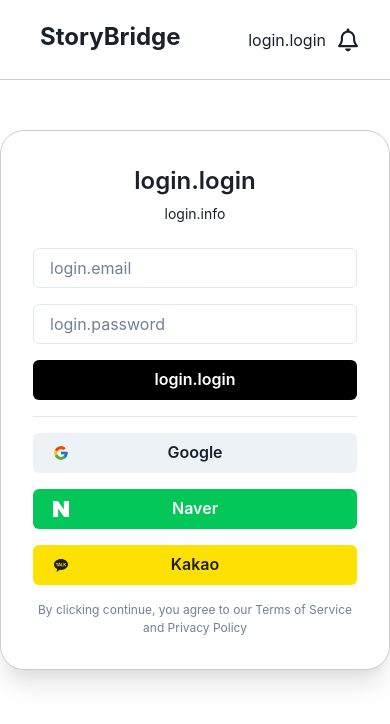
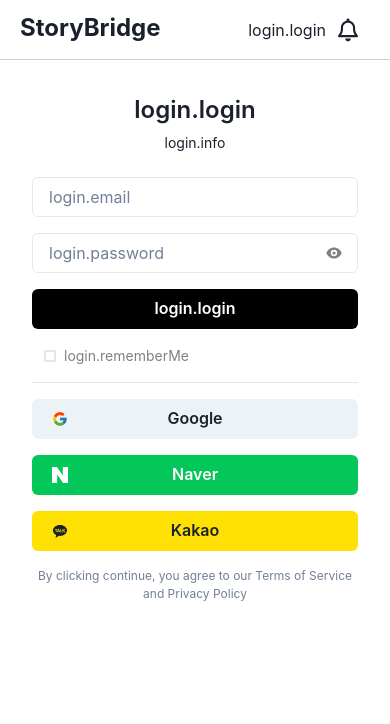
Before and after one commit to StoryBridgeTeam/FE, a React (Create React App) app in the folder fe/: page / in a window 390 px wide. Shown: the top 724 px of the page. Built offline with nearby package versions, Linux system fonts and the light colour scheme.

Commit message:
[Design, Feat] 모바일 환경 디자인 수정, 로그인 폼 훅 작성

```diff
--- a/fe/src/domains/login/LoginPage.tsx
+++ b/fe/src/domains/login/LoginPage.tsx
@@ -1,12 +1,14 @@
-import { VStack, Flex } from "@chakra-ui/react";
+import { VStack, Flex, useBreakpointValue } from "@chakra-ui/react";
 import LoginAppBar from "./components/LoginAppBar";
 import LoginForm from "./components/LoginForm";
 
 const LoginPage = () => {
+  const isMobile = useBreakpointValue({ base: true, md: false });
+
   return (
     <Flex minH="100vh" align="center" direction="column">
       <LoginAppBar />
-      <VStack spacing={8} w="full" justify="center" mt={50}>
+      <VStack spacing={8} w="full" justify="center" mt={isMobile ? 0 : 50}>
         <LoginForm />
       </VStack>
     </Flex>
--- a/fe/src/domains/login/components/LoginAppBar.tsx
+++ b/fe/src/domains/login/components/LoginAppBar.tsx
@@ -1,14 +1,15 @@
-import { Box, Text, Flex } from "@chakra-ui/react";
+import { Box, Text, Flex, useBreakpointValue } from "@chakra-ui/react";
 import { FaRegBell } from "react-icons/fa6";
-import {useTranslation} from "react-i18next";
+import { useTranslation } from "react-i18next";
 
 const LoginAppBar = () => {
-  const {t} = useTranslation();
+  const { t } = useTranslation();
+  const isMobile = useBreakpointValue({ base: true, md: false });
 
   return (
     <Flex
       w="full"
-      h="80px"
+      h={isMobile ? "60px" : "80px"}
       borderBottom="1px"
       borderColor="#CDCDCD"
       justify="space-between"
@@ -17,22 +18,22 @@
       <Text
         fontSize="2xl"
         fontWeight="700"
-        paddingTop="19px"
-        paddingLeft="40px"
+        paddingTop={isMobile ? "10px" : "20px"}
+        paddingLeft={isMobile ? "20px" : "40px"}
       >
         StoryBridge
       </Text>
       <Flex direction="row">
-        <Text lineHeight="80px" fontWeight="400">
-        {t(`login.login`)}
+        <Text lineHeight={isMobile ? "60px" : "80px"} fontWeight="400">
+          {t(`login.login`)}
         </Text>
         <Box
           as={FaRegBell}
           fontSize="xl"
           marginLeft={3}
           marginRight={8}
-          h="80px"
-        />
+          h={isMobile ? "60px" : "80px"}
+          />
       </Flex>
     </Flex>
   );
--- a/fe/src/domains/login/components/LoginForm.tsx
+++ b/fe/src/domains/login/components/LoginForm.tsx
@@ -1,22 +1,55 @@
-import { Box, Button, Input, Stack, Text } from "@chakra-ui/react";
+import React from "react";
+import {
+  Box,
+  Button,
+  Stack,
+  Text,
+  Input,
+  IconButton,
+  InputGroup,
+  InputRightElement,
+  Checkbox,
+  useBreakpointValue,
+} from "@chakra-ui/react";
+import { HiEye, HiEyeOff } from "react-icons/hi";
 import { FcGoogle } from "react-icons/fc";
 import { SiNaver } from "react-icons/si";
 import { RiKakaoTalkFill } from "react-icons/ri";
 import SocialLoginButton from "./SocialLoginButton";
+import { useLoginForm } from "../hooks/useLoginForm";
 import { useTranslation } from "react-i18next";
 
 const LoginForm = () => {
+  const isMobile = useBreakpointValue({ base: true, md: false });
   const { t } = useTranslation();
+
+  const {
+    email,
+    password,
+    rememberMe,
+    passwordError,
+    handleEmailChange,
+    handlePasswordChange,
+    toggleRememberMe,
+    handleLogin,
+  } = useLoginForm(); // useLoginForm 훅 사용
+
+  const [showPassword, setShowPassword] = React.useState(false);
+
+  const togglePasswordVisibility = () => {
+    setShowPassword(!showPassword);
+  };
+
   return (
     <Box
       bg="white"
       p={8}
-      shadow="xl"
+      shadow={isMobile ? undefined : "xl"}
+      border={isMobile ? undefined : "1px"}
+      borderColor={isMobile ? undefined : "#CDCDCD"}
       maxW="md"
       w="full"
       borderRadius="3xl"
-      border="1px"
-      borderColor="#CDCDCD"
     >
       <Text fontSize="2xl" fontWeight="600" mb={1} textAlign="center">
         {t(`login.login`)}
@@ -25,11 +58,50 @@
         {t(`login.info`)}
       </Text>
       <Stack spacing={4}>
-        <Input type="email" placeholder={t(`login.email`)} />
-        <Input type="password" placeholder={t(`login.password`)} />
-        <Button bg="black" color="white">
+        <Input
+          type="email"
+          placeholder={t(`login.email`)}
+          value={email}
+          onChange={(e) => handleEmailChange(e.target.value)}
+        />
+        <InputGroup>
+          <Input
+            type={showPassword ? "text" : "password"}
+            placeholder={t(`login.password`)}
+            value={password}
+            onChange={(e) => handlePasswordChange(e.target.value)}
+            isInvalid={!!passwordError}
+          />
+          <InputRightElement width="3rem">
+            <IconButton
+              aria-label={showPassword ? "Hide password" : "Show password"}
+              icon={showPassword ? <HiEyeOff /> : <HiEye />}
+              color="gray"
+              variant="ghost"
+              onClick={togglePasswordVisibility}
+              h="1.75rem"
+            />
+          </InputRightElement>
+        </InputGroup>
+        {passwordError && (
+          <Text fontSize="sm" color="red.500">
+            {passwordError}
+          </Text>
+        )}
+        <Button bg="black" color="white" onClick={handleLogin}>
           {t(`login.login`)}
         </Button>
+        <Checkbox
+          colorScheme="gray"
+          isChecked={rememberMe}
+          onChange={toggleRememberMe}
+          marginLeft={3}
+          size="sm"
+          fontSize="xs"
+          color={"gray"}
+        >
+          {t(`login.rememberMe`)}
+        </Checkbox>
         <hr />
         <SocialLoginButton icon={FcGoogle} text="Google" colorScheme="gray" />
         <SocialLoginButton
--- /dev/null
+++ b/fe/src/domains/login/hooks/useLoginForm.tsx
@@ -0,0 +1,110 @@
+import { useState } from "react";
+import { useToast } from "@chakra-ui/react";
+
+interface LoginFormValues {
+  email: string;
+  password: string;
+  rememberMe: boolean;
+}
+
+interface LoginFormErrors {
+  passwordError: string | null;
+}
+
+export const useLoginForm = () => {
+  const [values, setValues] = useState<LoginFormValues>({
+    email: "",
+    password: "",
+    rememberMe: false,
+  });
+
+  const [errors, setErrors] = useState<LoginFormErrors>({
+    passwordError: null,
+  });
+
+  const toast = useToast();
+
+  const handleEmailChange = (value: string) => {
+    setValues((prev) => ({
+      ...prev,
+      email: value,
+    }));
+  };
+
+  const handlePasswordChange = (value: string) => {
+    setValues((prev) => ({
+      ...prev,
+      password: value,
+    }));
+  };
+
+  const toggleRememberMe = () => {
+    setValues((prev) => ({
+      ...prev,
+      rememberMe: !prev.rememberMe,
+    }));
+  };
+
+  const validatePassword = () => {
+    const { password } = values;
+    const regex =
+      /^(?=.*[a-zA-Z])(?=.*\d)(?=.*[!@#$%^&*])[A-Za-z\d!@#$%^&*]{8,15}$/;
+
+    if (!regex.test(password)) {
+      setErrors((prev) => ({
+        ...prev,
+        passwordError:
+          "비밀번호는 8자 이상 15자 이하이어야 하며, 영어, 숫자, 특수문자를 모두 포함해야 합니다.",
+      }));
+      return false;
+    }
+
+    setErrors((prev) => ({
+      ...prev,
+      passwordError: null,
+    }));
+
+    return true;
+  };
+
+  const handleLogin = () => {
+    if (!values.email || !values.password) {
+      toast({
+        title: "로그인 실패",
+        description: "이메일과 비밀번호를 모두 입력해주세요.",
+        status: "error",
+        duration: 3000,
+        isClosable: true,
+      });
+      return;
+    }
+
+    if (validatePassword()) {
+      console.log("Email:", values.email);
+      console.log("Password:", values.password);
+      console.log("Remember Me:", values.rememberMe);
+      // 여기에 실제 로그인 처리 로직을 추가할 수 있습니다.
+      // 예를 들어, 서버로 요청을 보내고 응답을 처리하는 등의 동작을 수행합니다.
+    } else {
+      // 비밀번호 유효성 검사 실패 시
+      toast({
+        title: "로그인 실패",
+        description: "유효하지 않은 비밀번호입니다.",
+        status: "error",
+        duration: 3000,
+        isClosable: true,
+      });
+    }
+  };
+
+  return {
+    email: values.email,
+    password: values.password,
+    rememberMe: values.rememberMe,
+    passwordError: errors.passwordError,
+    handleEmailChange,
+    handlePasswordChange,
+    toggleRememberMe,
+    handleLogin,
+  };
+};
--- a/fe/src/locales/ko/ko.json
+++ b/fe/src/locales/ko/ko.json
@@ -15,6 +15,7 @@
     "login": "로그인",
     "email": "이메일",
     "password": "비밀번호",
-    "info": "이메일과 비밀번호를 입력하세요."
+    "info": "이메일과 비밀번호를 입력하세요.",
+    "rememberMe" : "로그인 유지하기"
   }
 }
```
Also changed, not shown: 1 other file (tests, documents, lock files or other folders).
